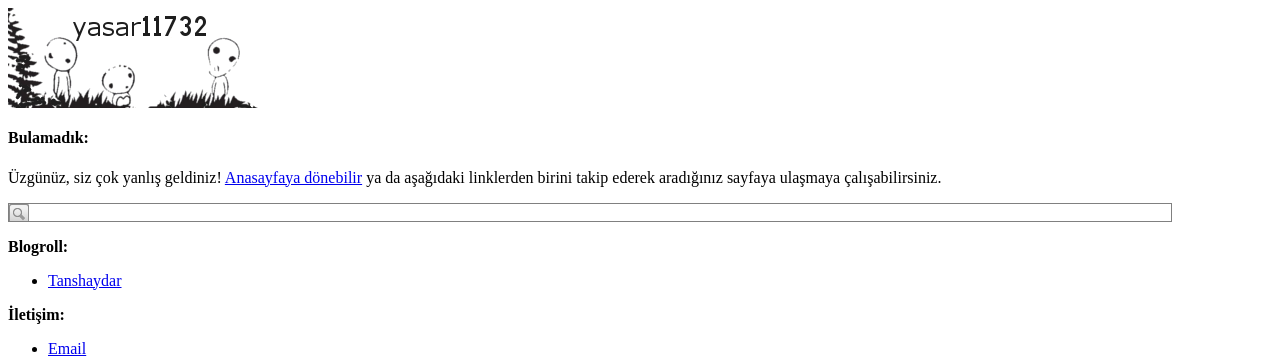
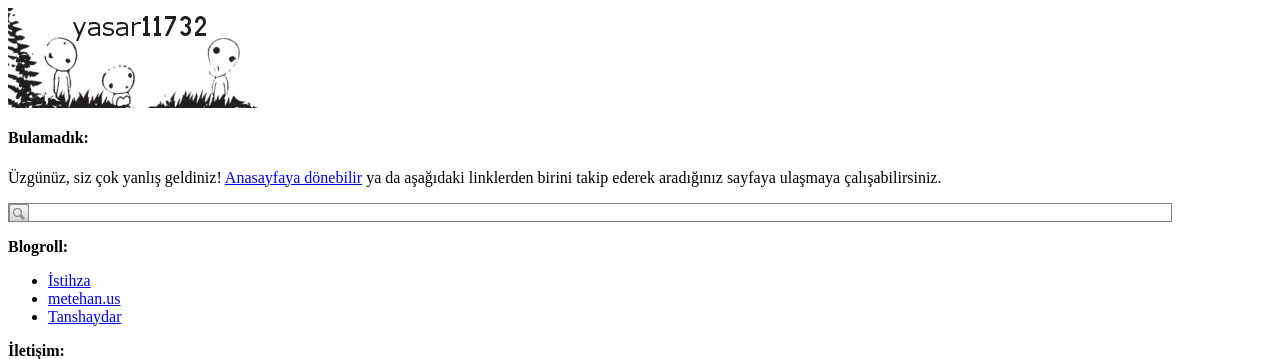
Before and after one commit to yasar11732/django-blog, a Django app: template templates/blog_404.html in a window 1280 px wide. Shown: the top 359 px of the page. Run offline with Django 3.2, Linux system fonts and the light colour scheme; the template is opened without the code that fills it, so the values that code supplies are empty; some libraries are stand-ins or nearby versions.

Commit message:
Edited templates/blog_base.html via GitHub

```diff
--- a/templates/blog_base.html
+++ b/templates/blog_base.html
@@ -62,6 +62,8 @@ document.location = "{% url blog.views.homepage %}"
       {% block extra %}
       <p><strong>Blogroll:</strong></p>
       <ul>
+      <li><a href="www.istihza.com/blog/" title="Python Belgeleri">İstihza</a></li>
+      <li><a href="MetehanUs" title="Python Belgeleri">metehan.us</a></li>
           <li><a href="http://blog.tanshaydar.com" title="Tanshaydar'ın mekanı">
              Tanshaydar </a></li>
       </ul>
```
